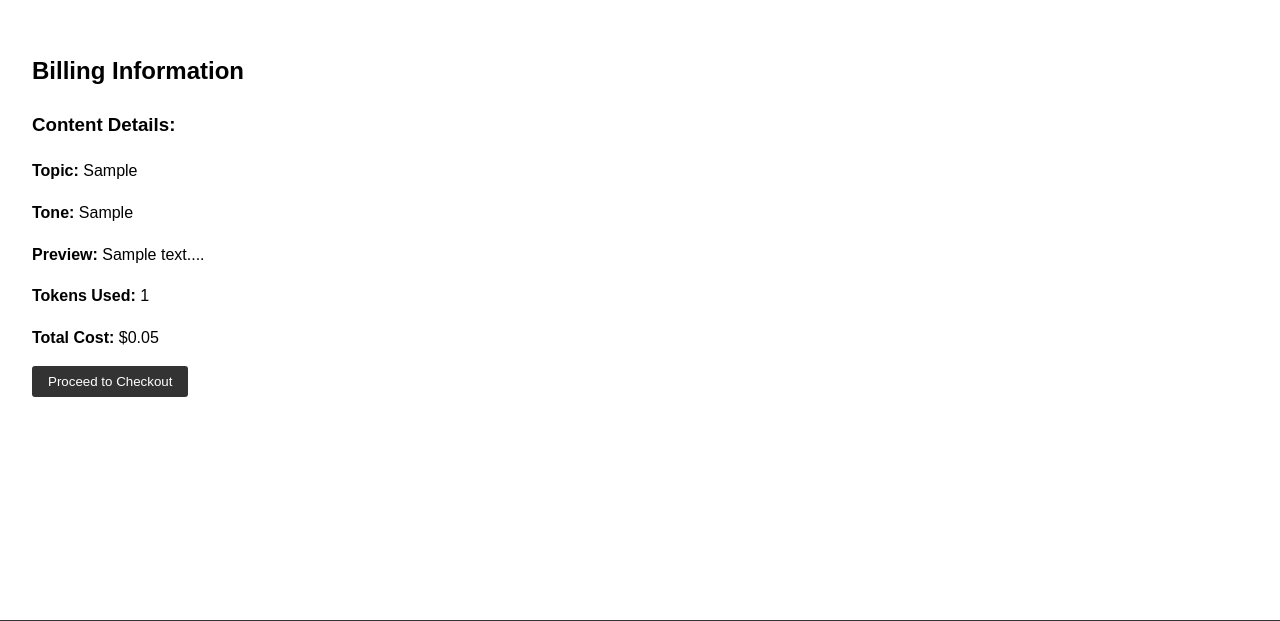
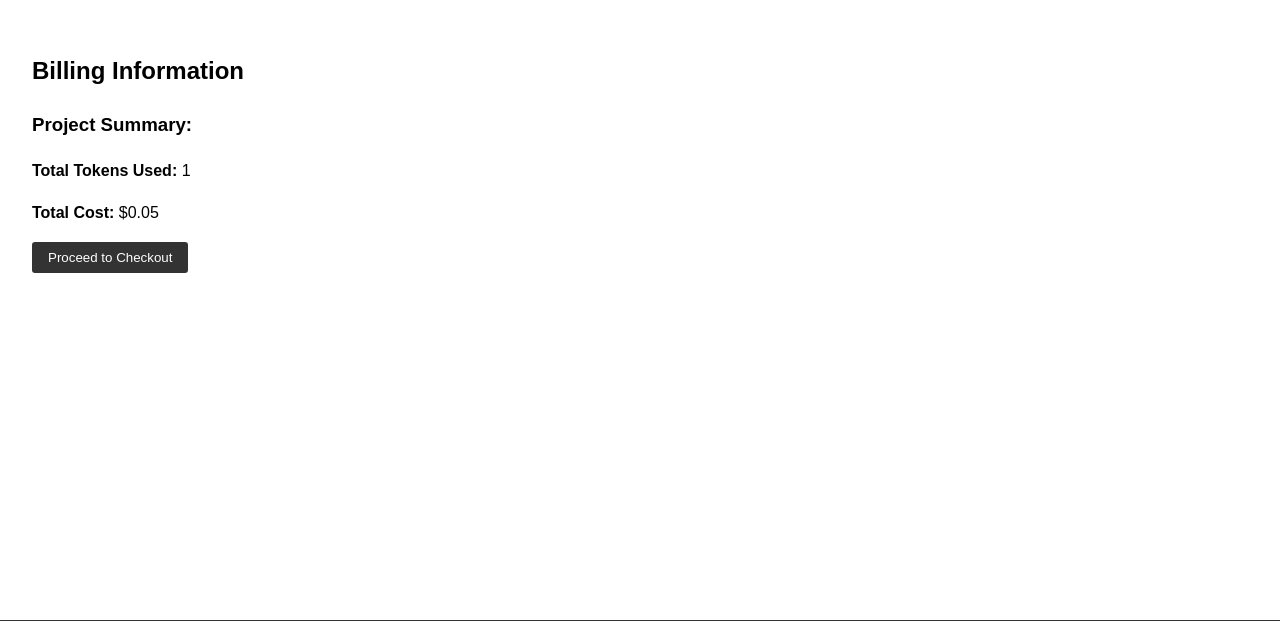
Before and after one commit to salutethegenius/aisocialmedia, a Flask app: page /billing in a window 1280 px wide. Shown: the part 90-711 px from the top of the page. Run offline with Flask 3, Linux system fonts and the light colour scheme; tables that the repository leaves empty hold one stand-in row (values such as "Sample post"); some libraries are stand-ins or nearby versions.

Commit message:
Agent query: Please navigate to the /billing route and confirm if you see the billing information, including the total tokens used and total cost. Also, check if there's a 'Proceed to Checkout' button visible. If possible, click the button and verify if it redirects to the Stripe checkout page.

```diff
--- a/app.py
+++ b/app.py
@@ -28,8 +28,9 @@ if not OPENAI_API_KEY:
 openai_client = OpenAI(api_key=OPENAI_API_KEY)
 
 STRIPE_API_KEY = os.environ.get("STRIPE_API_KEY")
-if not STRIPE_API_KEY:
-    raise ValueError("STRIPE_API_KEY environment variable is not set")
+STRIPE_PUBLISHABLE_KEY = os.environ.get("STRIPE_PUBLISHABLE_KEY")
+if not STRIPE_API_KEY or not STRIPE_PUBLISHABLE_KEY:
+    raise ValueError("STRIPE_API_KEY or STRIPE_PUBLISHABLE_KEY environment variable is not set")
 stripe.api_key = STRIPE_API_KEY
 
 with app.app_context():
@@ -105,16 +106,15 @@ def get_scheduled_posts():
 @app.route('/project_summary')
 def project_summary():
     total_credits = db.session.query(func.sum(Content.tokens_used)).scalar() or 0
-    project_cost = total_credits * 5  # $5 per credit
+    project_cost = total_credits * 0.05  # $0.05 per token
     return render_template('project_summary.html', total_credits=total_credits, project_cost=project_cost)
 
 @app.route('/billing', methods=['GET', 'POST'])
 def billing():
     if request.method == 'POST':
         try:
-            recent_content = Content.query.order_by(Content.id.desc()).first()
-
-            amount = recent_content.tokens_used * 5  # Amount in cents
+            total_credits = db.session.query(func.sum(Content.tokens_used)).scalar() or 0
+            amount = int(total_credits * 5)  # $0.05 per token, convert to cents
 
             checkout_session = stripe.checkout.Session.create(
                 payment_method_types=['card'],
@@ -123,24 +123,50 @@ def billing():
                         'currency': 'usd',
                         'unit_amount': amount,
                         'product_data': {
-                            'name': f'Content: {recent_content.topic}',
-                            'description': f'Generated content with {recent_content.tokens_used} tokens',
+                            'name': 'AI Content Generation',
+                            'description': f'Generated content with {total_credits} tokens',
                         },
                     },
                     'quantity': 1,
                 }],
                 mode='payment',
-                success_url=url_for('thank_you', _external=True),
-                cancel_url=url_for('billing', _external=True),
+                success_url=request.host_url + url_for('thank_you'),
+                cancel_url=request.host_url + url_for('billing'),
             )
 
-            return redirect(checkout_session.url, code=303)
+            return jsonify({'id': checkout_session.id})
         except Exception as e:
             return str(e), 400
 
-    recent_content = Content.query.order_by(Content.id.desc()).first()
+    total_credits = db.session.query(func.sum(Content.tokens_used)).scalar() or 0
+    project_cost = total_credits * 0.05  # $0.05 per token
 
-    return render_template('billing.html', content=recent_content)
+    return render_template('billing.html', total_credits=total_credits, project_cost=project_cost, STRIPE_PUBLISHABLE_KEY=STRIPE_PUBLISHABLE_KEY)
+
+@app.route('/webhook', methods=['POST'])
+def stripe_webhook():
+    payload = request.get_data(as_text=True)
+    sig_header = request.headers.get('Stripe-Signature')
+
+    try:
+        event = stripe.Webhook.construct_event(
+            payload, sig_header, os.environ.get('STRIPE_WEBHOOK_SECRET')
+        )
+    except ValueError as e:
+        # Invalid payload
+        return 'Invalid payload', 400
+    except stripe.error.SignatureVerificationError as e:
+        # Invalid signature
+        return 'Invalid signature', 400
+
+    # Handle the checkout.session.completed event
+    if event['type'] == 'checkout.session.completed':
+        session = event['data']['object']
+        # Here you can update your database to mark the payment as completed
+        # For example, update the ScheduledPost status to 'paid'
+        # You may need to store the Stripe session ID with the ScheduledPost to link them
+
+    return '', 200
 
 @app.route('/thank_you')
 def thank_you():
--- a/templates/billing.html
+++ b/templates/billing.html
@@ -3,24 +3,35 @@
 {% block content %}
 <h2>Billing Information</h2>
 
-{% if content %}
-<h3>Content Details:</h3>
-<p><strong>Topic:</strong> {{ content.topic }}</p>
-<p><strong>Tone:</strong> {{ content.tone }}</p>
-<p><strong>Preview:</strong> {{ content.content[:100] }}...</p>
-<p><strong>Tokens Used:</strong> {{ content.tokens_used }}</p>
-<p><strong>Total Cost:</strong> ${{ "%.2f"|format(content.tokens_used * 0.05) }}</p>
-{% endif %}
+<h3>Project Summary:</h3>
+<p><strong>Total Tokens Used:</strong> {{ total_credits }}</p>
+<p><strong>Total Cost:</strong> ${{ "%.2f"|format(project_cost) }}</p>
 
-<form method="POST" action="{{ url_for('billing') }}">
-    <button type="submit" id="checkout-button">Proceed to Checkout</button>
-</form>
+<button id="checkout-button">Proceed to Checkout</button>
 
 <script src="https://js.stripe.com/v3/"></script>
 <script>
+    var stripe = Stripe('{{ STRIPE_PUBLISHABLE_KEY }}');
     var checkoutButton = document.getElementById('checkout-button');
+
     checkoutButton.addEventListener('click', function() {
-        // We'll handle the checkout in the server-side
+        fetch('/billing', {
+            method: 'POST',
+        })
+        .then(function(response) {
+            return response.json();
+        })
+        .then(function(session) {
+            return stripe.redirectToCheckout({ sessionId: session.id });
+        })
+        .then(function(result) {
+            if (result.error) {
+                alert(result.error.message);
+            }
+        })
+        .catch(function(error) {
+            console.error('Error:', error);
+        });
     });
 </script>
 {% endblock %}
```
